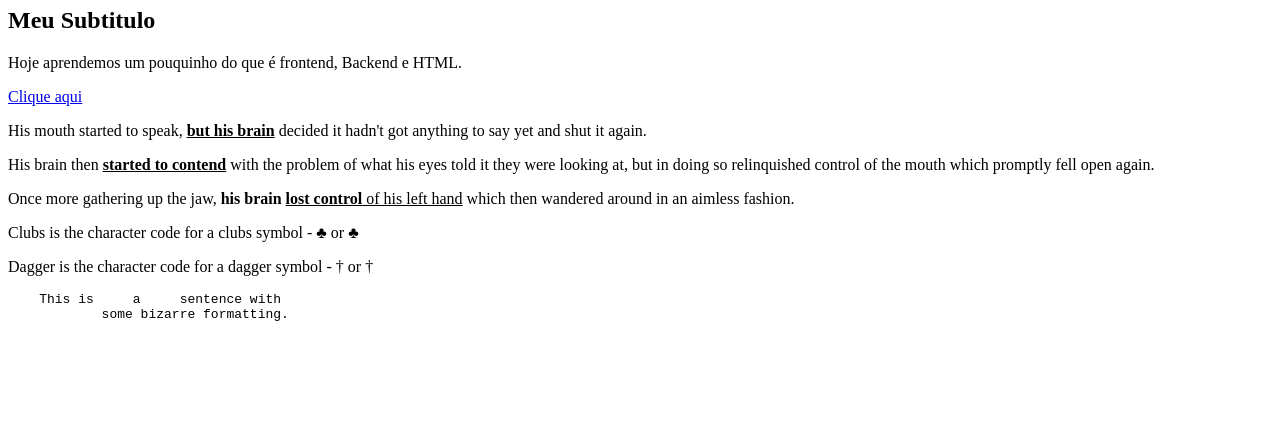
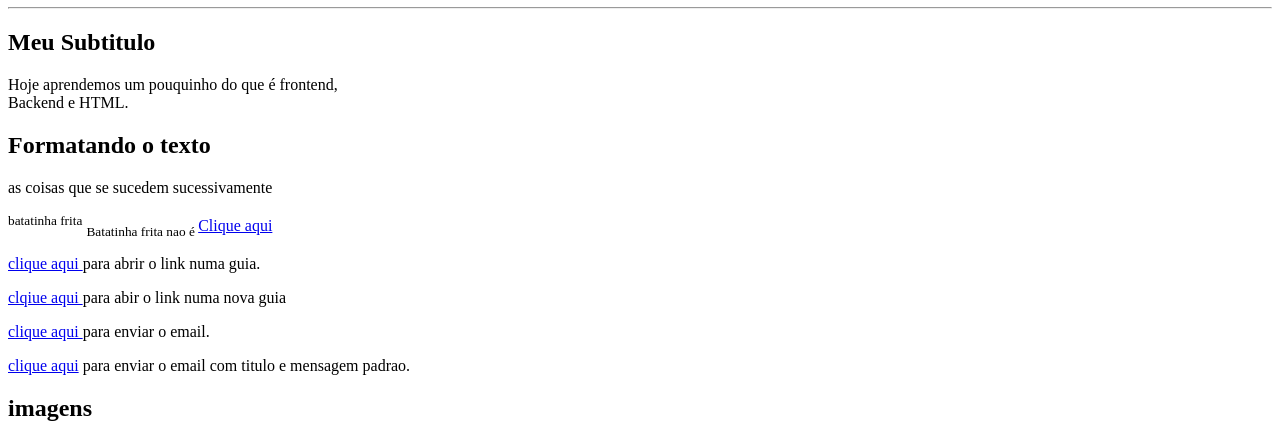
Before and after one commit to adelinoteston/aula-HTML-21-09-2022, a plain HTML site: page index.html in a window 1280 px wide. Shown: the part 73-509 px from the top of the page. Drawn offline with Linux system fonts and the light colour scheme.

Commit message:
final da aula do dia 21/09/2022

```diff
--- a/index.html
+++ b/index.html
@@ -12,11 +12,45 @@
 <body>
     <h1>Meu Título</h1> <!-- TAG DE TÌTULO-->
 
+    <hr>
+
     <h2>Meu Subtitulo</h2>
 
-    <p>Hoje aprendemos um pouquinho do que é frontend, Backend e HTML.</p>
+    <p>Hoje aprendemos um pouquinho do que é frontend, <br>Backend e HTML.</p>
+
+    <h2>Formatando o texto</h2>
+
+    <p> as coisas que se sucedem sucessivamente</p>
+
+    <sup>batatinha frita</sup>
+
+    <sub>Batatinha frita nao é </sub>
+
 
     <a href="http://www.globalsul.com/site" target="_blank">Clique aqui</a>
+
+    <p> <a href="http://wwww.globalsul.com/site"> clique aqui </a>  para abrir o link numa guia. </p>
+
+    <p> <a href= "http://www.globalsul.com/site" target= "_blank"> clqiue aqui </a> para abir o link numa nova guia</p>
+
+
+    <p> <a href="mailto:ade-lino1000@hotmail.com">clique aqui </a>para enviar o email.</p>
+
+    <p> <a href="mailto:ade-lino1000@hotmail.com? subject= orçamentos e vendas &body= bem vindo".>clique aqui</a> para enviar o email com titulo e mensagem padrao.</p>
+
+
+    <h2> imagens </h2>
+
+    <img src="https://upload.wikimedia.org/wikipedia/commons/thumb/6/61/HTML5_logo_and_wordmark.svg/2048px-HTML5_logo_and_wordmark.svg.png" alt="logo HTML5" width="50px" height="50px"
+
+
+
+
+
+
+
+
+
 
     <p>His mouth started to speak, <b><u>but his brain</u></b> decided it hadn't
     got anything to say yet and shut it again.</p>
```
Also changed, not shown: img/logo HTML.png (added).
